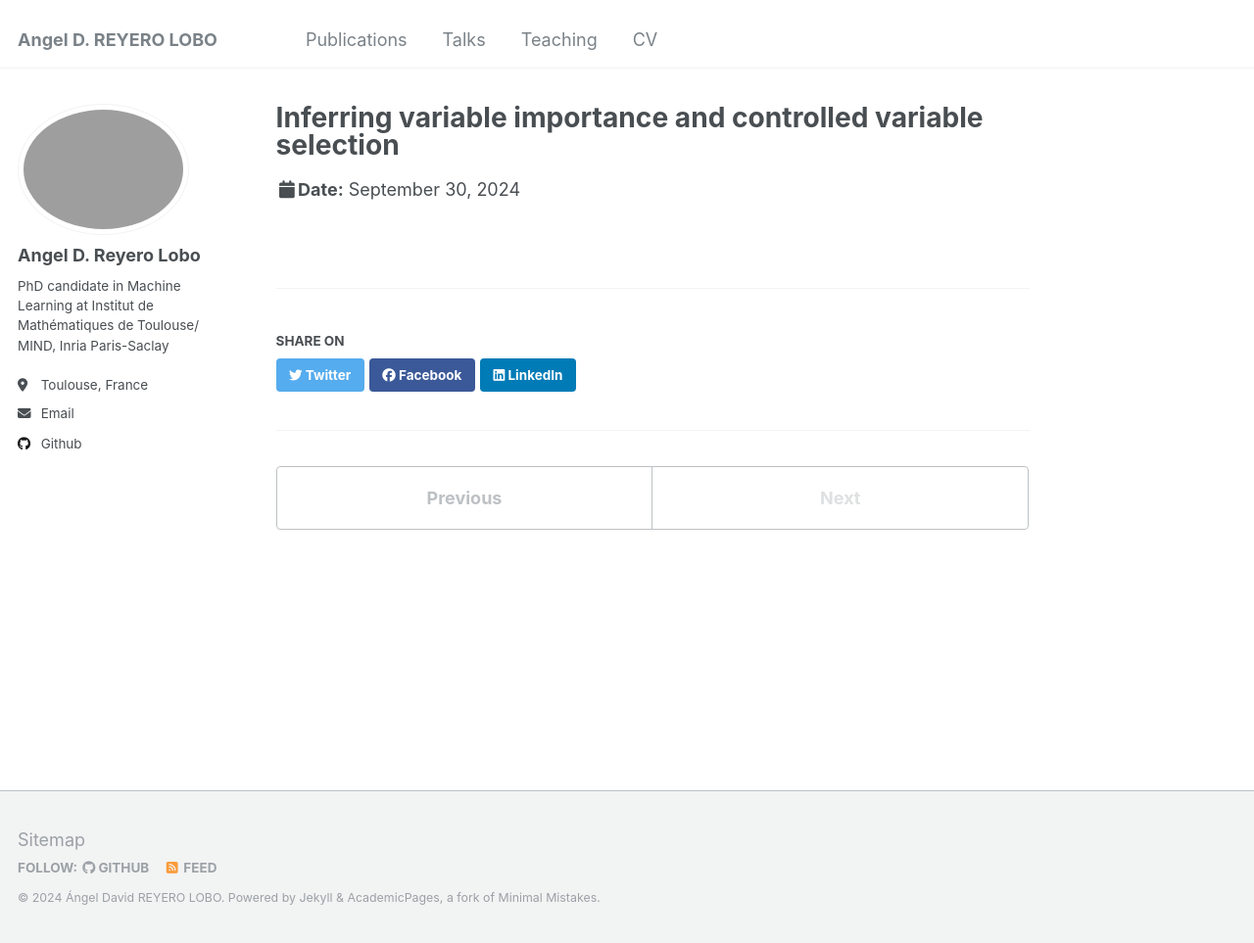
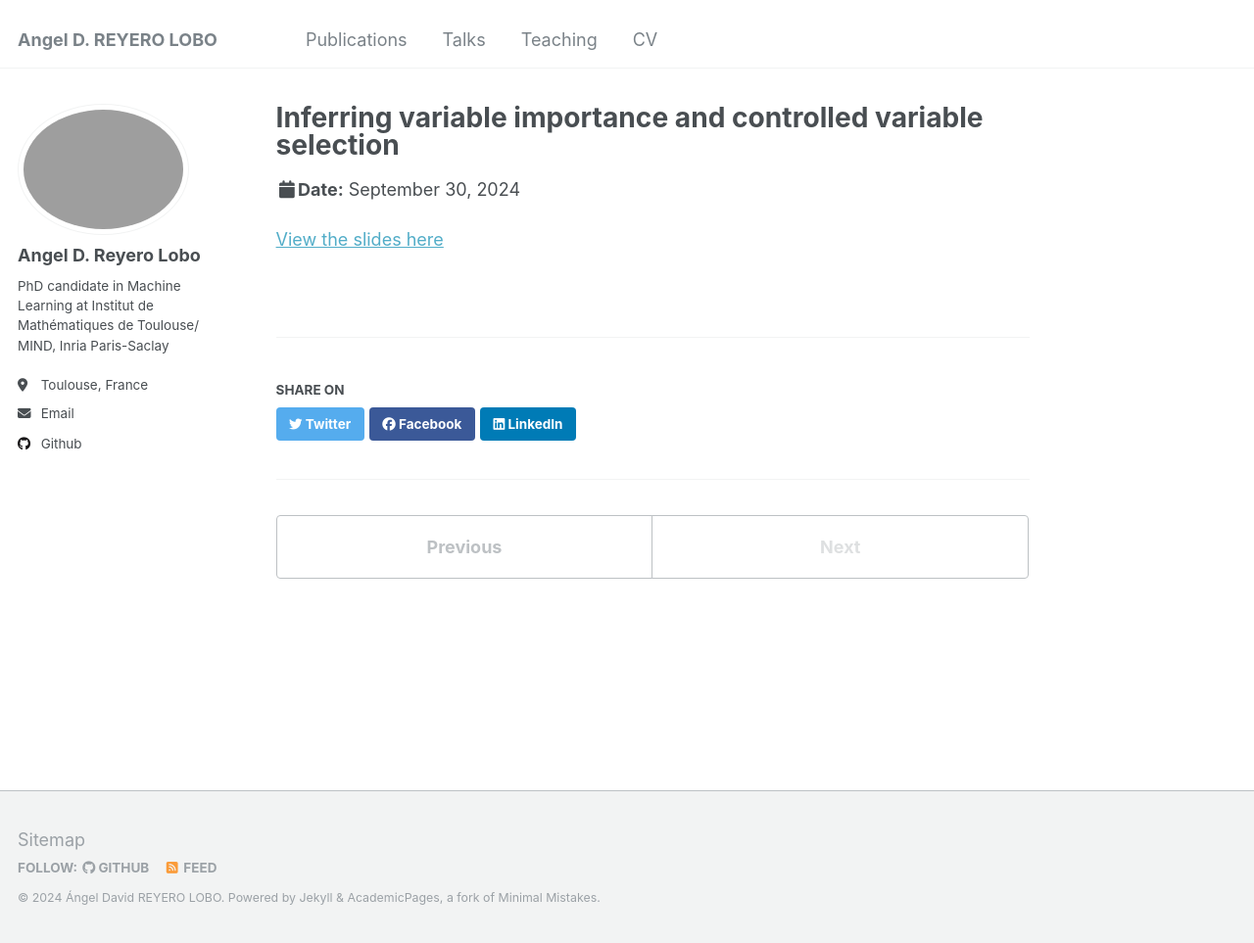
Before and after one commit to AngelReyero/AngelReyero.github.io, a Jekyll site: the page built from _talks/m2_internship_presentation.md, in a window 1280 px wide and 963 px high. Shown: the whole window at 98% size. Built offline with Jekyll 4.4.1, drawn with Linux system fonts in a browser that asks for light colours.

Commit message:
Update m2_internship_presentation.md

```diff
--- a/_talks/m2_internship_presentation.md
+++ b/_talks/m2_internship_presentation.md
@@ -8,3 +8,5 @@ date: 2024-09-30
 location: "Institut de Mathémathiques d'Orsay, Université Paris-Saclay, France"
 pdf: /files/m2_slides.pdf
 ---
+
+[View the slides here](/files/m2_slides.pdf)
```
